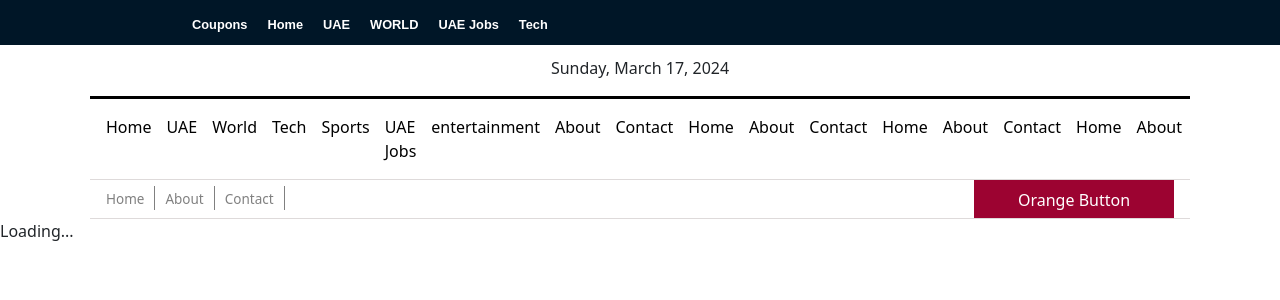
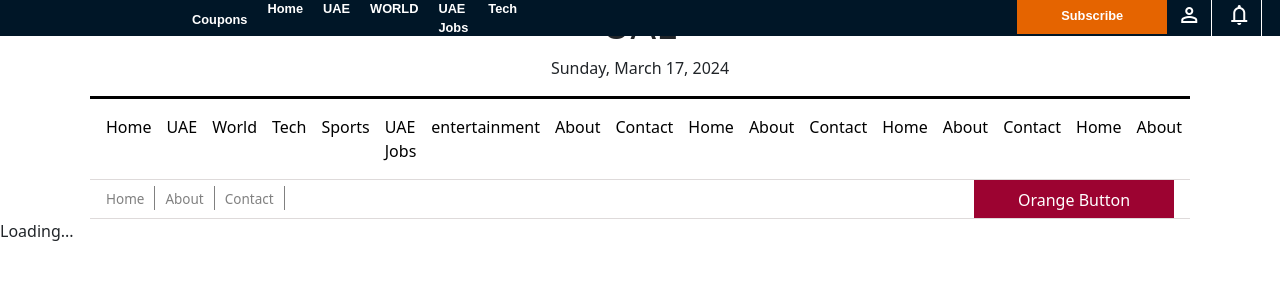
Before and after one commit to obscuredusername/gulfclone, a React (Vite) app: page /uae in a window 1280 px wide. Shown: the top 300 px of the page. Built offline with nearby package versions, Linux system fonts and the light colour scheme; no server answers; the database is empty.

Commit message:
navbar fixed

```diff
--- a/index.html
+++ b/index.html
@@ -4,6 +4,7 @@
     <meta charset="UTF-8" />
     <link rel="icon" type="image/svg+xml" href="/vite.svg" />
     <meta name="viewport" content="width=device-width, initial-scale=1.0" />
+    <link rel="stylesheet" href="https://fonts.googleapis.com/css2?family=Material+Symbols+Outlined:opsz,wght,FILL,GRAD@40,700,0,200" />
     <title>Sharja</title>
   </head>
   <body>
--- a/src/comp/main.jsx
+++ b/src/comp/main.jsx
@@ -9,8 +9,8 @@ import { navItems,navItem2,navItem3,body } from './data'; // Importing navItems
 function Main() {
   return (
     <>
-      <Navbar className="nvr" navItems={navItems} />
-      <Header  title={'SHARJA'}/>
+      <Navbar  navItems={navItems} />
+      <Header className="nvr" title={'SHARJA'}/>
       <Navbar2 navItem2={navItem2}/>
       <Navbar3 navItem3={navItem3} />
       <Bodycont body={body}/>
--- a/src/comp/navbar.jsx
+++ b/src/comp/navbar.jsx
@@ -1,6 +1,7 @@
 import React, { useState, useEffect } from 'react';
 import '../index.css';
 
+<link rel="stylesheet" href="https://fonts.googleapis.com/css2?family=Material+Symbols+Outlined:opsz,wght,FILL,GRAD@40,700,0,200" />
 function Navbar({ navItems }) {
   const [scrolled, setScrolled] = useState(false);
 
@@ -36,6 +37,21 @@ function Navbar({ navItems }) {
       <div className={scrolled ? 'nbr-bn scrolled' : 'nbr-bn'}>
         {renderNavItems()}
       </div>
+        <div className='sidebtn'>
+        <div className='pr-subs'>
+          <button className="bn-subs">Subscribe</button>
+        </div>
+          <button className="btn-custom">
+            <span class="material-symbols-outlined">person</span>
+          </button>
+          <button className="btn-custom">
+            <span class="material-symbols-outlined">notifications</span>
+          </button>
+          <button className="btn-custom">
+            <span class="material-symbols-outlined">search</span>
+          </button>
+
+      </div>
     </div>
   );
 }
--- a/src/index.css
+++ b/src/index.css
@@ -5,7 +5,7 @@
     top: 0;
     left: 0;
     width: 100%;
-    height: 45px;
+    height: 36px;
     font-family: Montserrat, Arial, sans-serif;
     font-weight: 600;
     display: flex;
@@ -16,7 +16,7 @@
   }
   .nvr
   {
-    margin-bottom: 100px;
+    margin-top: 100px;
   }
 
   .nbr-coupon {
@@ -29,7 +29,7 @@
   .nbr-bn {
     display: flex;
     color: #fff;
-    margin-top: 5px;
+
     font-size: 0.8rem;
   }
 
@@ -46,6 +46,44 @@
   }
 
 
+.sidebtn{
+margin-left: 500px;
+display: flex
+}
+.btn-custom {
+  background-color: transparent !important;
+  color: white;
+  border: none;
+
+  border-right: 1px solid white; /* Add a right border */
+  padding: 5px 10px;
+
+}
+
+
+.sidebtn button {
+  margin-right: 5px; /* Adjust spacing between buttons */
+}
+
+.sidebtn button:last-child {
+  margin-right: 0; /* Remove margin for the last button */
+}
+.pr-subs
+{
+
+}
+.bn-subs
+{
+  background-color: #e56400;
+  color: #fff;
+  height: 36px;
+  width: 150px;
+  line-height: 20px;
+  font-size: .8rem;
+  font-weight: 700;
+  border: none;
+
+}
 
 
 .nbr2 {
@@ -135,11 +173,7 @@
   height: 38px;
 }
 
-/* Your existing styles */
 
-/* Your existing styles */
-
-/* Existing styles */
 
 .Bodycont {
   width: 1130px;
```
